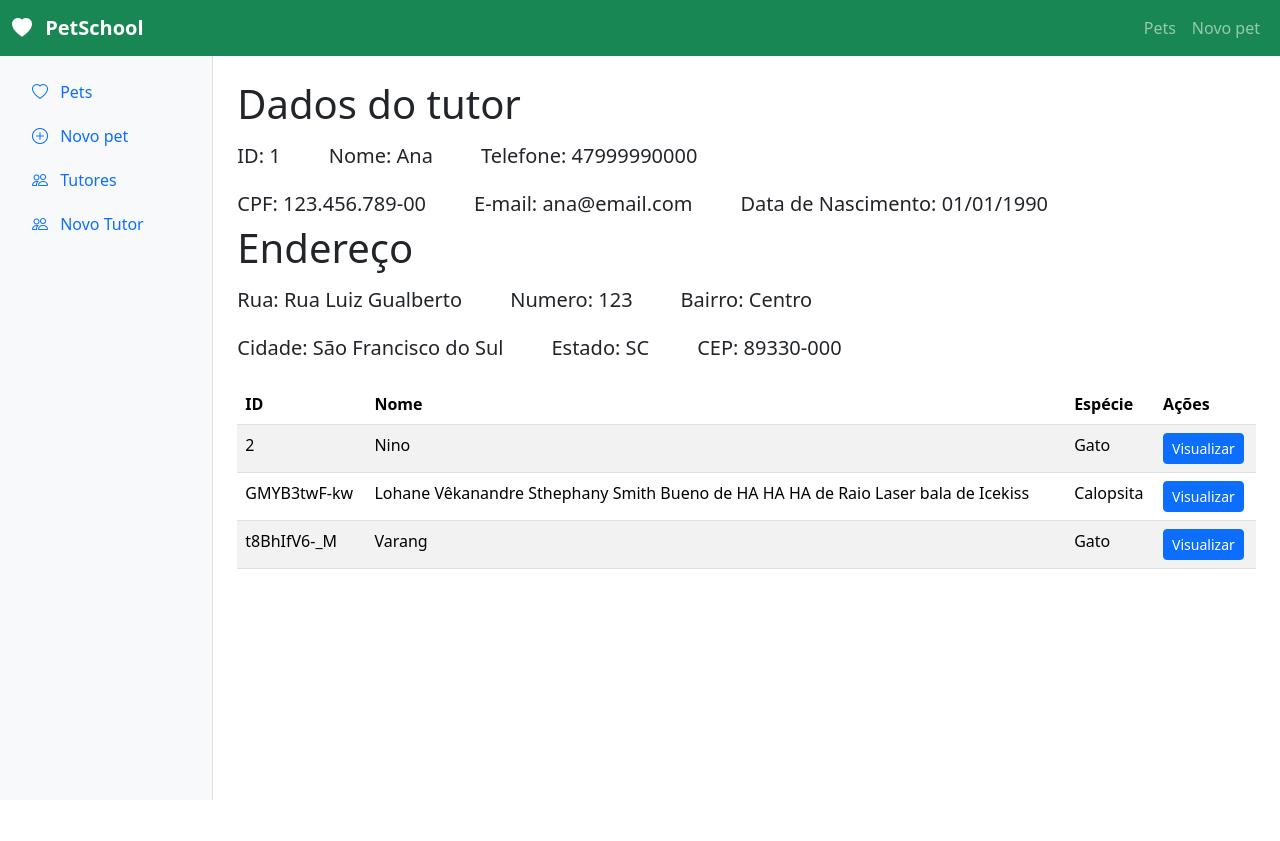
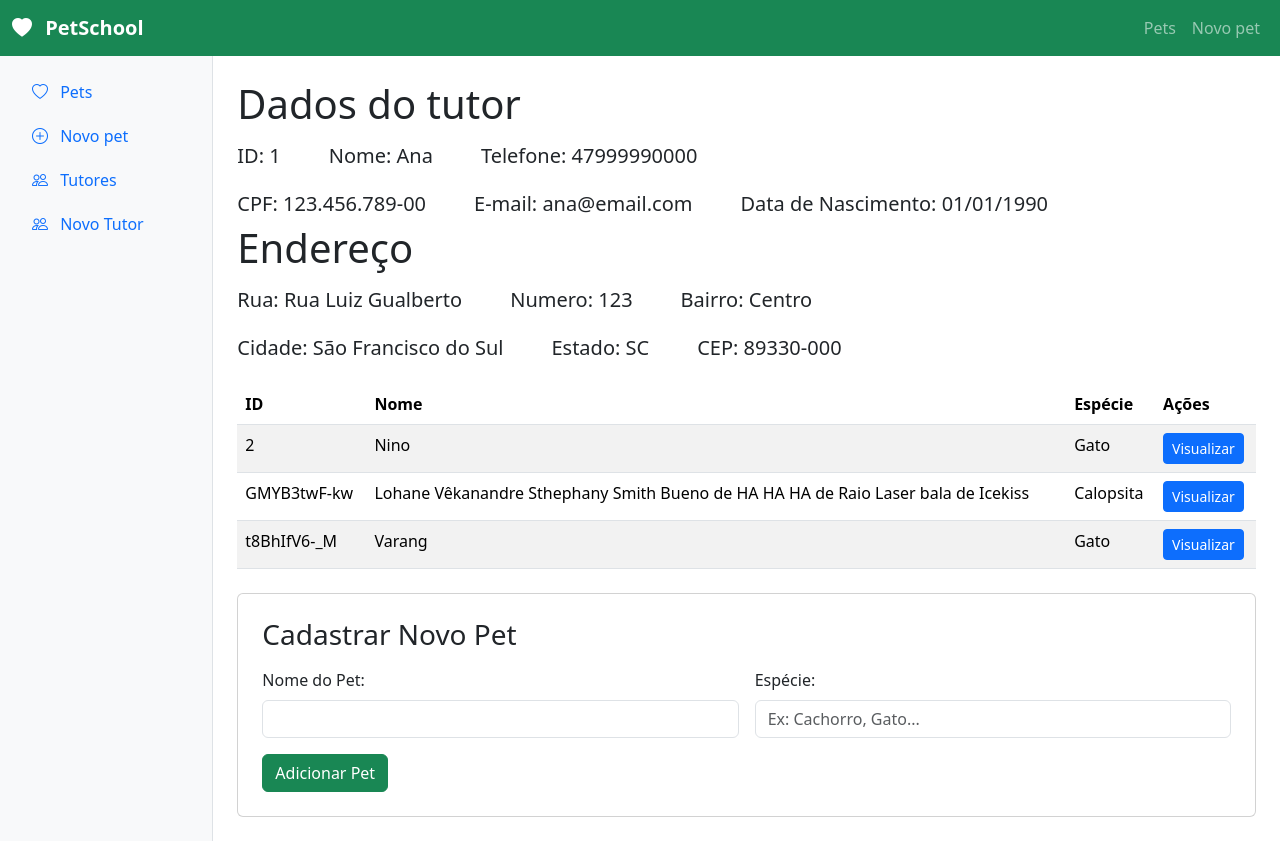
Before and after one commit to MouraHallana/atv-HotelPets, a Vue app: page /tutores/1 in a window 1280 px wide. Before the commit the page ends 800 px from the top, so only its background shows below. Built offline with nearby package versions, Linux system fonts and the light colour scheme; data requests are answered from the project's data file.

Commit message:
FEAT: Cadastro no tutor

```diff
--- a/src/views/TutorDetalhesView.vue
+++ b/src/views/TutorDetalhesView.vue
@@ -3,25 +3,54 @@ import { ref, onMounted } from 'vue';
 import { useRoute } from 'vue-router';
 
 const route = useRoute()
-const API_URL= 'http://localhost:3000'
+const API_URL = 'http://localhost:3000'
 const tutor = ref(null)
 const pets = ref(null)
+
+// Objeto reativo para o novo pet, já vinculando o tutorId com o ID da rota
+const novoPet = ref({
+    nome: '',
+    especie: '',
+    tutorId: route.params.id
+})
 
 async function carregarDetalhes() {
     const idTutor = route.params.id;
 
-    const repostaTutores = await fetch(`${API_URL}/tutores/${idTutor}`)
-    tutor.value = await repostaTutores.json()
+    const respostaTutores = await fetch(`${API_URL}/tutores/${idTutor}`)
+    tutor.value = await respostaTutores.json()
 
-        const respostaPets = await fetch(`${API_URL}/pets`);
-        const totalPets = await respostaPets.json();
+    const respostaPets = await fetch(`${API_URL}/pets`);
+    const totalPets = await respostaPets.json();
 
     pets.value = totalPets.filter(pet => pet.tutorId === idTutor)
+}
 
-    console.log("Dados dos Pets retornados pela API:", pets.value);
+async function addPet() {
+    try {
+        const resposta = await fetch(`${API_URL}/pets`, {
+            method: 'POST',
+            headers: {
+                'Content-type': 'application/json'
+            },
+            body: JSON.stringify(novoPet.value)
+        });
+
+        if (resposta.ok) {
+
+            novoPet.value.nome = '';
+            novoPet.value.especie = '';
+
+
+            await carregarDetalhes();
+        }
+    } catch (error) {
+        console.error("Erro ao cadastrar pet:", error);
+    }
 }
 
 onMounted(carregarDetalhes)
+
 </script>
 <template>
 
@@ -89,7 +118,7 @@ onMounted(carregarDetalhes)
             <td>{{ pet?.nome }}</td>
             <td>{{ pet?.especie }}</td>
             <td>
-              <RouterLink :to="`/pets/${pet.id}`" class="btn btn-sm btn-primary">
+                 <RouterLink :to="`/pets/${pet.id}`" class="btn btn-sm btn-primary">
                 Visualizar
               </RouterLink>
             </td>
@@ -98,10 +127,39 @@ onMounted(carregarDetalhes)
         </tbody>
       </table></div>
 
-      <div >
+        <div class="card mt-4 p-4">
+      <h3 class="text-xl font-bold mb-3">Cadastrar Novo Pet</h3>
 
-      </div>
+      <form @submit.prevent="addPet" class="row g-3">
+        <div class="col-md-6">
+          <label for="nomePet" class="form-label">Nome do Pet:</label>
+          <input
+            type="text"
+            class="form-control"
+            id="nomePet"
+            v-model="novoPet.nome"
+            required
+          />
+        </div>
+           <div class="col-md-6">
+          <label for="especiePet" class="form-label">Espécie:</label>
+          <input
+            type="text"
+            class="form-control"
+            id="especiePet"
+            v-model="novoPet.especie"
+            placeholder="Ex: Cachorro, Gato..."
+            required
+          />
+        </div>
 
+        <div class="col-12">
+          <button class="btn btn-success" type="submit">
+            Adicionar Pet
+          </button>
+        </div>
+      </form>
+    </div>
 </section>
 
 </template>
```
